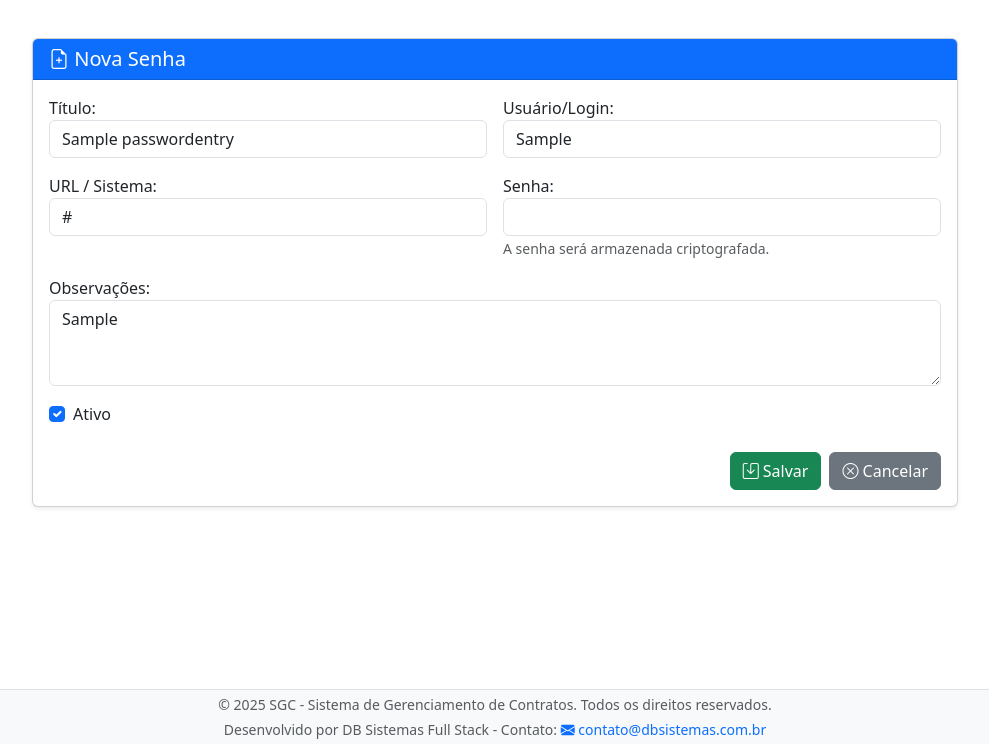
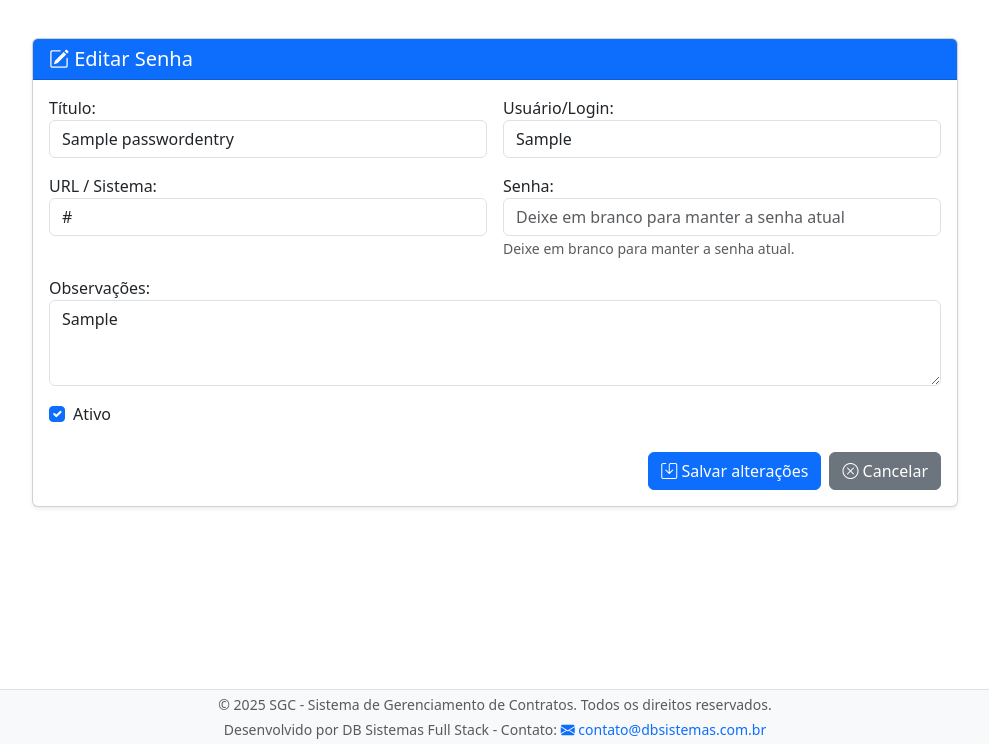
Before and after one commit to DiogotBatista/SGC-Gestao-de-contratos, a Django app: page /senhas/1/editar/ in a window 1280 px wide. Shown: the part 56-800 px from the top of the page, without its empty margins (145-1134 px from the left). Run offline with Django 4.2, Linux system fonts and the light colour scheme; a user stored in the database is signed in; tables that the repository leaves empty hold one stand-in row (values such as "Sample post"); parts of the project's set-up code (start-up, migrations or seed data) failed here and were passed over; some libraries are stand-ins or nearby versions.

Commit message:
correção edição de senhas

```diff
--- a/senhas/forms.py
+++ b/senhas/forms.py
@@ -5,11 +5,12 @@ from .models import PasswordEntry
 class PasswordEntryForm(forms.ModelForm):
     senha = forms.CharField(
         label="Senha",
+        required=True,  # no cadastro será obrigatória; na edição tornaremos opcional no __init__
         widget=forms.PasswordInput(
-            render_value=False,
+            render_value=False,  # não reapresenta a senha após erro (mais seguro)
             attrs={
                 "class": "form-control",
-                "autocomplete": "new-password",
+                "autocomplete": "new-password",  # desestimula autofill
             }
         ),
         help_text="A senha será armazenada criptografada."
@@ -34,21 +35,33 @@ class PasswordEntryForm(forms.ModelForm):
 
     def __init__(self, *args, **kwargs):
         super().__init__(*args, **kwargs)
-        # Ao editar, preencher o campo 'senha' com a senha em claro (opcional)
+
         if self.instance and self.instance.pk:
-            try:
-                self.fields['senha'].initial = self.instance.get_plain_password()
-            except Exception:
-                self.fields['senha'].initial = ""
+            # Estamos EDITANDO: senha vira opcional e não mostramos valor atual
+            self.fields['senha'].required = False
+            self.fields['senha'].widget.attrs.setdefault(
+                "placeholder",
+                "Deixe em branco para manter a senha atual"
+            )
+        # IMPORTANTE: não defina self.fields['senha'].initial aqui (por segurança)
 
     def save(self, commit=True):
         """
-        Assinatura padrão. O form cuida da criptografia.
-        'created_by' / 'updated_by' ficam para a view.
+        Cria/atualiza o objeto.
+        - No cadastro: 'senha' é obrigatória (required=True) -> sempre criptografa.
+        - Na edição: se 'senha' vier vazia, mantém a senha atual.
         """
         obj = super().save(commit=False)
-        plain = self.cleaned_data.get('senha') or ''
-        obj.set_plain_password(plain)  # salva em senha_encriptada
+
+        nova_senha = self.cleaned_data.get('senha')
+        if nova_senha:
+            obj.set_plain_password(nova_senha)  # recriptografa com a nova senha
+        # Se estiver editando e o campo estiver vazio, NÃO altera a senha.
+
         if commit:
             obj.save()
         return obj
+
+    def clean_senha(self):
+        val = self.cleaned_data.get('senha', '')
+        return val.strip()
--- a/senhas/templates/senhas/editar_senha.html
+++ b/senhas/templates/senhas/editar_senha.html
@@ -1,6 +1,6 @@
 {% extends "base.html" %}
 {% load custom_filters %}
-{% block title %}Nova Senha{% endblock %}
+{% block title %}Editar Senha{% endblock %}
 
 {% block content %}
 <div class="container mt-4 mb-5">
@@ -9,7 +9,7 @@
 
       <div class="card shadow-sm">
         <div class="card-header bg-primary text-white">
-          <h5 class="mb-0"><i class="bi bi-file-earmark-plus"></i> Nova Senha</h5>
+          <h5 class="mb-0"><i class="bi bi-pencil-square"></i> Editar Senha</h5>
         </div>
         <div class="card-body">
           <form method="post" novalidate autocomplete="off">
@@ -30,7 +30,7 @@
               <div class="col-md-6">
                 {{ form.senha.label_tag }}
                 {{ form.senha|add_class:"form-control" }}
-                {% if form.senha.help_text %}<small class="form-text text-muted">{{ form.senha.help_text }}</small>{% endif %}
+                <small class="form-text text-muted">Deixe em branco para manter a senha atual.</small>
               </div>
               <div class="col-12">
                 {{ form.observacoes.label_tag }}
@@ -45,8 +45,12 @@
             </div>
 
             <div class="d-flex justify-content-end mt-4">
-              <button type="submit" class="btn btn-success me-2"><i class="bi bi-save"></i> Salvar</button>
-              <a href="{% url 'lista_senhas' %}" class="btn btn-secondary"><i class="bi bi-x-circle"></i> Cancelar</a>
+              <button type="submit" class="btn btn-primary me-2">
+                <i class="bi bi-save"></i> Salvar alterações
+              </button>
+              <a href="{% url 'lista_senhas' %}" class="btn btn-secondary">
+                <i class="bi bi-x-circle"></i> Cancelar
+              </a>
             </div>
           </form>
         </div>
```
